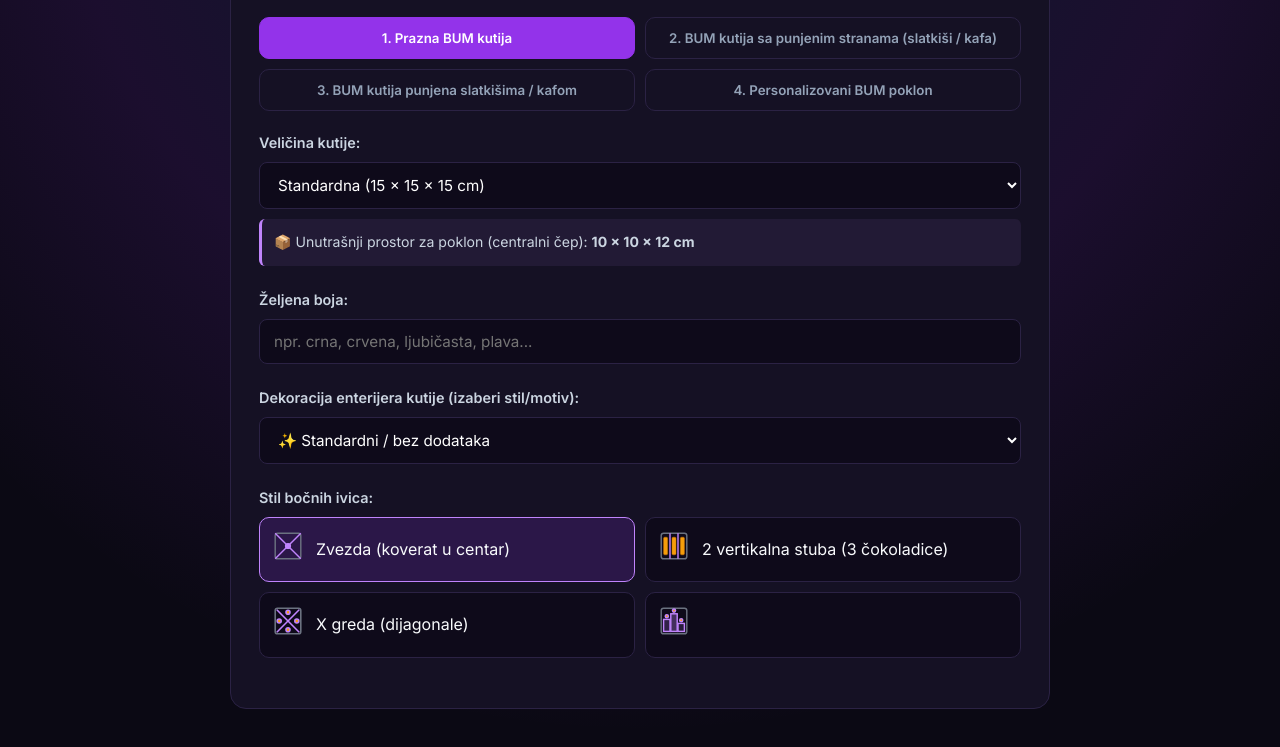
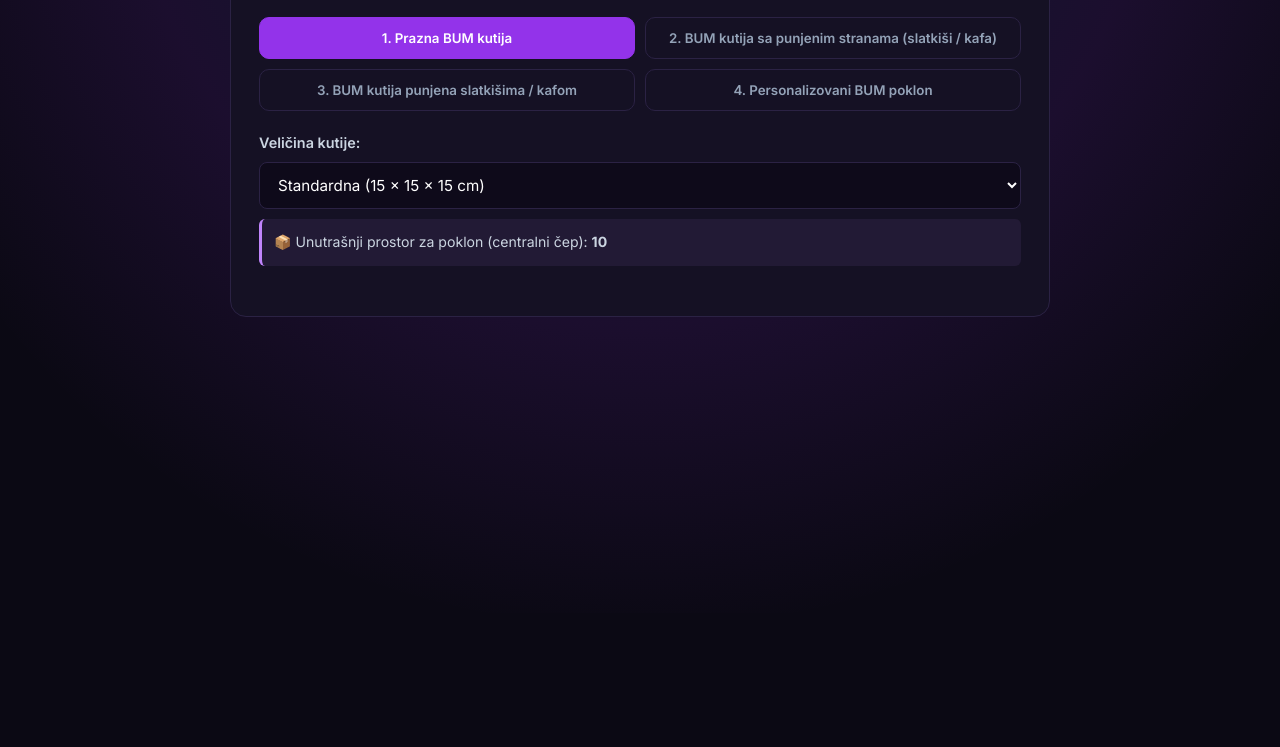
Before and after one commit to milicaglumicic-speedstep/Bum_kutije, a website: page bum-kutija.html in a window 1280 px wide. Shown: the part 187-934 px from the top of the page. After the commit the page ends 800 px from the top, so only its background shows below. Drawn offline with Linux system fonts and the light colour scheme.

Commit message:
Update bum-kutija.html

```diff
--- a/bum-kutija.html
+++ b/bum-kutija.html
@@ -20,7 +20,7 @@
       <p>Personalizuj svoj poklon</p>
     </header>
 
-     <div class="tabs" id="bumTabs">
+    <div class="tabs" id="bumTabs">
       <button type="button" class="tab-btn active" data-pkg="empty">1. Prazna BUM kutija</button>
       <button type="button" class="tab-btn" data-pkg="sweets_gift">2. BUM kutija sa punjenim stranama (slatkiši / kafa)</button>
       <button type="button" class="tab-btn" data-pkg="only_sweets">3. BUM kutija punjena slatkišima / kafom</button>
@@ -37,80 +37,4 @@
           <option value="20x20x20">Velika (20 × 20 × 20 cm)</option>
         </select>
         <div id="bumGiftDimInfo" class="gift-info-box">
-          📦 Unutrašnji prostor za poklon (centralni čep): <strong>10 × 10 × 12 cm</strong>
-        </div>
-      </div>
-
-      <!-- Željena boja -->
-      <div class="form-group">
-        <label for="bumColorInput">Željena boja:</label>
-        <input type="text" id="bumColorInput" placeholder="npr. crna, crvena, ljubičasta, plava...">
-      </div>
-
-      <!-- Dekoracija enterijera kutije -->
-      <div class="form-group">
-        <label for="bumInteriorSelect">Dekoracija enterijera kutije (izaberi stil/motiv):</label>
-        <select id="bumInteriorSelect">
-          <option value="Standardni" selected>✨ Standardni / bez dodataka</option>
-          <option value="Pisani tekst">✍️ Pisani tekst</option>
-          <option value="Štampani tekst">🖨️ Štampani tekst</option>
-          <option value="Zvezdice">⭐ Zvezdice</option>
-          <option value="Srca">❤️ Srca</option>
-          <option value="IT stikeri">💻 IT stikeri</option>
-        </select>
-      </div>
-
-      <!-- Stil bočnih ivica -->
-      <div class="form-group">
-        <label>Stil bočnih ivica:</label>
-        <div class="style-grid">
-          <div class="style-option selected" onclick="window.bumBox.selectStyle('Zvezda', this)">
-            <div class="style-preview">
-              <svg viewBox="0 0 40 40" fill="none" stroke="#c084fc" stroke-width="1.8">
-                <rect x="4" y="4" width="32" height="32" rx="3" stroke="#6b7280" />
-                <path d="M4 4L36 36M36 4L4 36" />
-                <circle cx="20" cy="20" r="3" fill="#c084fc" />
-              </svg>
-            </div>
-            <span class="style-text">Zvezda (koverat u centar)</span>
-          </div>
-
-          <!-- 2 Vertikalna stuba (3 čokoladice) -->
-          <div class="style-option" onclick="window.bumBox.selectStyle('2 vertikalna stuba', this)">
-            <div class="style-preview">
-              <svg viewBox="0 0 40 40" fill="none" stroke="#c084fc" stroke-width="1.8">
-                <rect x="4" y="4" width="32" height="32" rx="3" stroke="#6b7280" />
-                <line x1="15" y1="4" x2="15" y2="36" stroke-width="1.8" />
-                <line x1="25" y1="4" x2="25" y2="36" stroke-width="1.8" />
-                <rect x="7" y="9" width="5" height="22" rx="1.5" fill="#f59e0b" stroke="#d97706" stroke-width="0.6" />
-                <rect x="17.5" y="9" width="5" height="22" rx="1.5" fill="#f59e0b" stroke="#d97706" stroke-width="0.6" />
-                <rect x="28" y="9" width="5" height="22" rx="1.5" fill="#f59e0b" stroke="#d97706" stroke-width="0.6" />
-              </svg>
-            </div>
-            <span class="style-text">2 vertikalna stuba (3 čokoladice)</span>
-          </div>
-
-          <!-- X greda -->
-          <div class="style-option" onclick="window.bumBox.selectStyle('X greda', this)">
-            <div class="style-preview">
-              <svg viewBox="0 0 40 40" fill="none" stroke="#c084fc" stroke-width="2">
-                <rect x="4" y="4" width="32" height="32" rx="3" stroke="#6b7280" />
-                <line x1="6" y1="6" x2="34" y2="34" /><line x1="34" y1="6" x2="6" y2="34" />
-                <circle cx="20" cy="9" r="2.5" fill="#f59e0b" /><circle cx="31" cy="20" r="2.5" fill="#f59e0b" />
-                <circle cx="20" cy="31" r="2.5" fill="#f59e0b" /><circle cx="9" cy="20" r="2.5" fill="#f59e0b" />
-              </svg>
-            </div>
-            <span class="style-text">X greda (dijagonale)</span>
-          </div>
-
-          <!-- Postolje (1, 2, 3 mesto) -->
-          <div class="style-option" onclick="window.bumBox.selectStyle('Postolje 1-2-3', this)">
-            <div class="style-preview">
-              <svg viewBox="0 0 40 40" fill="none" stroke="#c084fc" stroke-width="1.8">
-                <rect x="4" y="4" width="32" height="32" rx="3" stroke="#6b7280" />
-                <rect x="7" y="18" width="8" height="15" stroke="#c084fc" fill="rgba(192, 132, 252, 0.2)" />
-                <rect x="16" y="11" width="8" height="22" stroke="#c084fc" fill="rgba(192, 132, 252, 0.3)" />
-                <rect x="25" y="23" width="8" height="10" stroke="#c084fc" fill="rgba(192, 132, 252, 0.15)" />
-                <circle cx="11" cy="14" r="2" fill="#f59e0b" />
-                <circle cx="20" cy="7" r="2" fill="#f59e0b" />
-                <circle cx="29" cy="19" r="2" fill="#f59e0b" />
+          📦 Unutrašnji prostor za poklon (centralni čep): <strong>10
```
